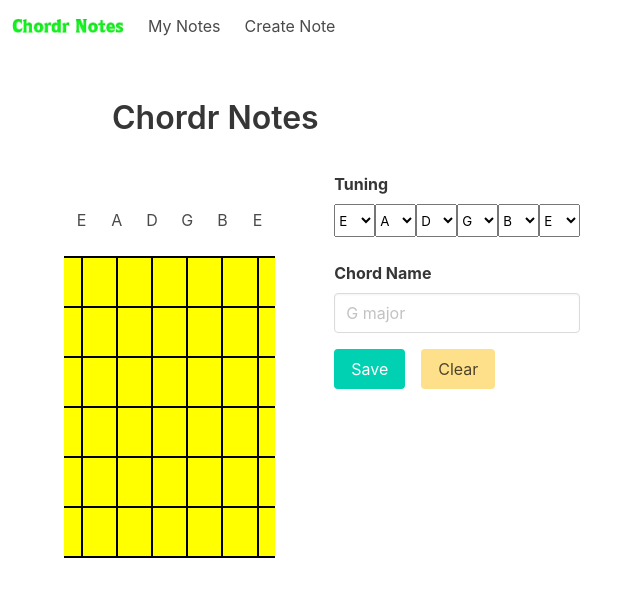
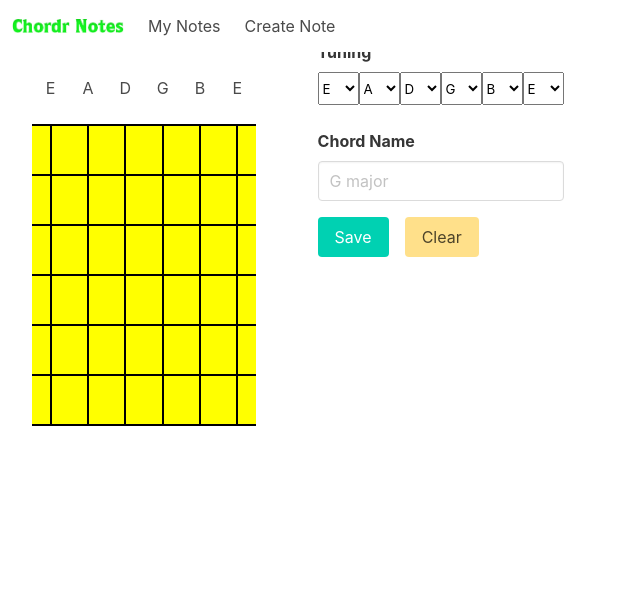
Before and after one commit to jeremypurser/chordr-notes, a React (Create React App) app: page /create in a window 1280 px wide. Shown: the top 596 px of the page, without its empty margins (0-640 px from the left). Built offline with nearby package versions, Linux system fonts and the light colour scheme.

Commit message:
Factor out container to parent component

```diff
--- a/src/components/CreateNote.tsx
+++ b/src/components/CreateNote.tsx
@@ -2,12 +2,9 @@ import 'bulma';
 import React from 'react';
 import ChordDetailsForm from './ChordDetailsForm';
 import GuitarNeck from './GuitarNeck';
-import Header from './Header';
 
 export default function CreateNote() {
   return (
-    <div className="container is-fluid">
-      <Header />
     <section className="columns">
       <div className="column is-one-fifth">
         <GuitarNeck />
@@ -19,6 +16,5 @@ export default function CreateNote() {
         </div>
       </div>
     </section>
-    </div>
   );
 }
```
Lines whose indentation alone changed are shown as unchanged.
